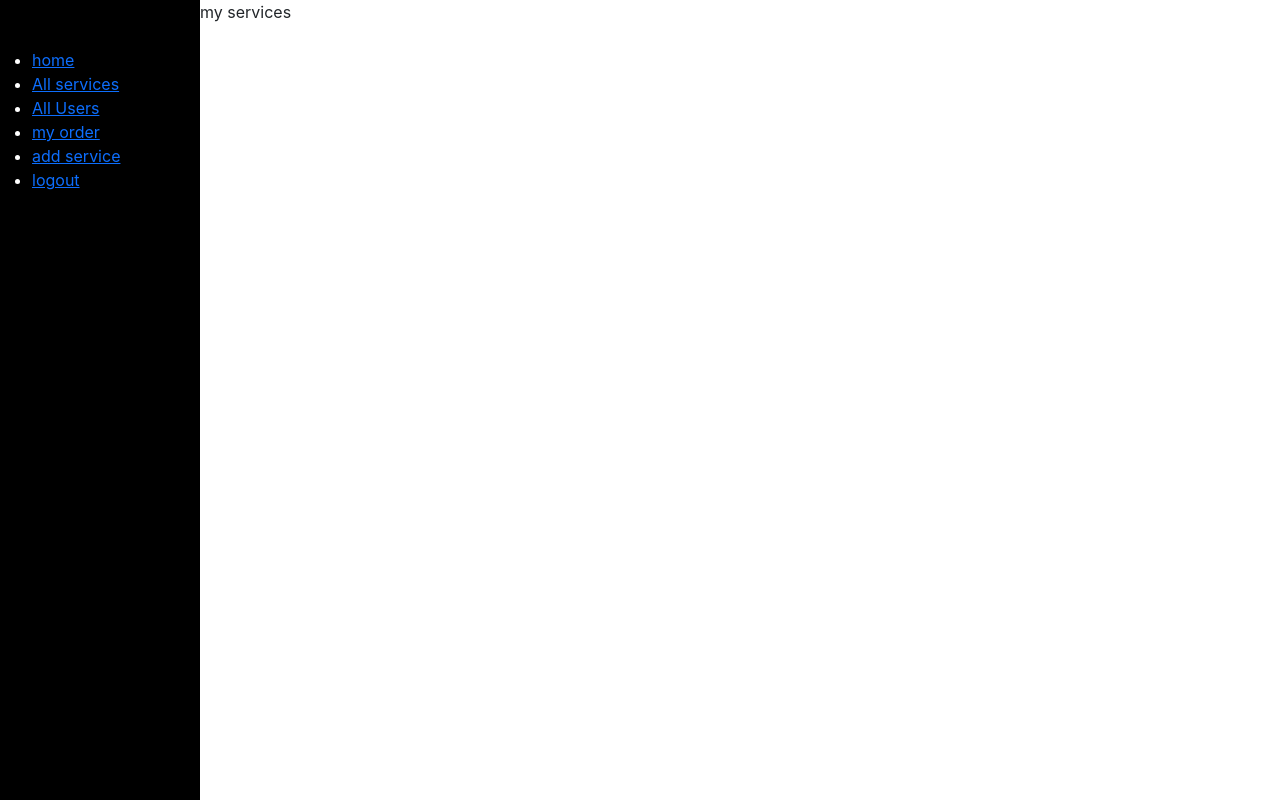
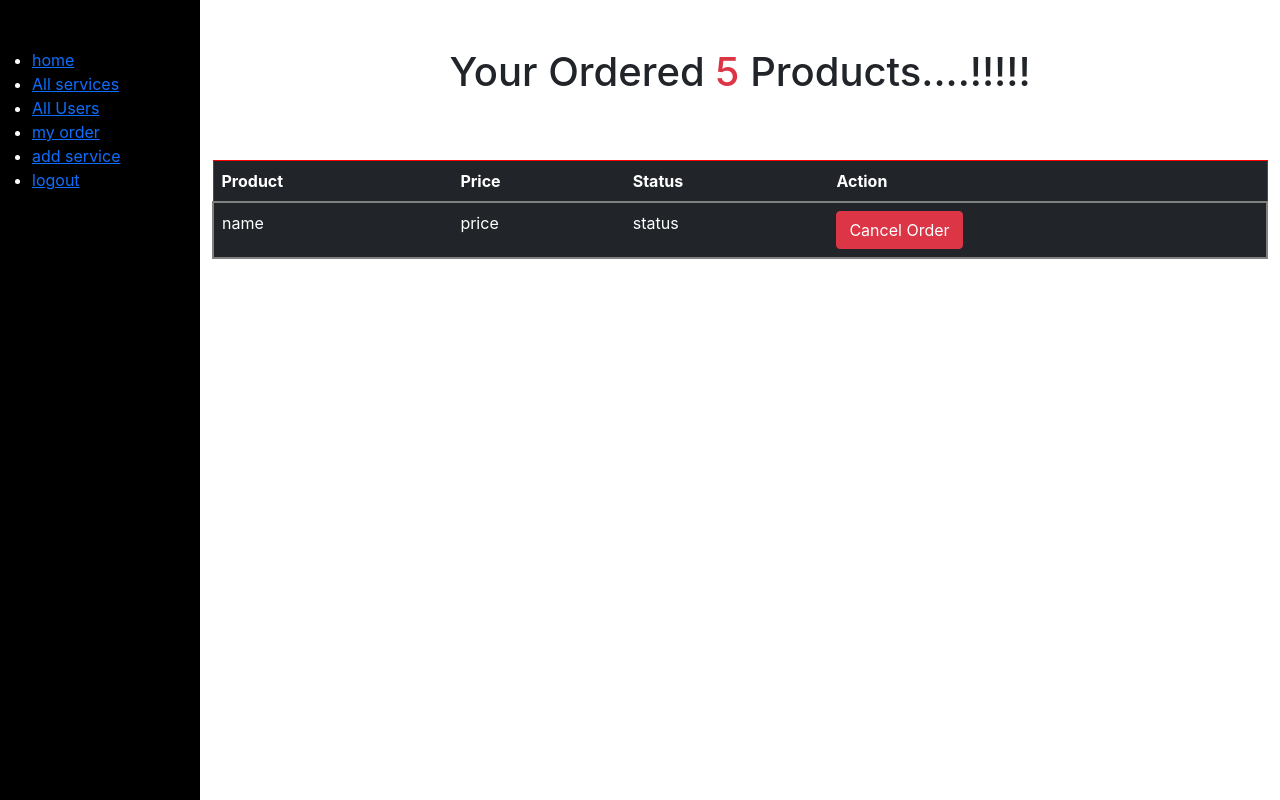
Before and after one commit to shuvo-h/we-connect-frontEnd, a React (Create React App) app: page /dashboard/myservice in a window 1280 px wide. Built offline with nearby package versions, Linux system fonts and the light colour scheme; no server answers.

Commit message:
dashboard

```diff
--- a/src/components/DashboardComponents/UserDashboard/MyServices.js
+++ b/src/components/DashboardComponents/UserDashboard/MyServices.js
@@ -3,7 +3,40 @@ import React from 'react';
 const MyServices = () => {
     return (
         <div>
-            my services
+            < div className="container my-order-container custom-body" >
+                <div className="text-center pb-3">
+                    <h1 className="mb-5 text-center pt-5">Your Ordered <span className="text-danger">5 </span>  Products....!!!!!</h1>
+                </div>
+
+                <table className="table table-dark" style={{ width: "100%" }}>
+                    <thead  >
+                        <tr className="bg-dark text-white mb-3 p-2" style={{ border: "1px solid red" }}>
+                            <th  >Product</th>
+                            {/* <th >Image</th> */}
+                            <th >Price</th>
+                            <th >Status</th>
+                            <th >Action</th>
+                        </tr>
+                    </thead>
+                    {/* {orders?.map((order) => ( */}
+                    <tbody>
+                        <tr role="row" style={{ border: "2px solid gray" }} >
+                            <td>name</td>
+                            {/* <td><img style={{ width: "70px", height: "50px" }} src={order.img} alt="" /></td> */}
+                            <td>price</td>
+                            <td>status</td>
+                            <td> <button
+                                className="btn btn-danger"
+                            // onClick={() => handleOrderCancel(order._id)}
+                            >
+                                Cancel Order
+                            </button></td>
+                        </tr>
+                    </tbody>
+
+                    {/* ))} */}
+                </table>
+            </div >
         </div>
     );
 };
```
